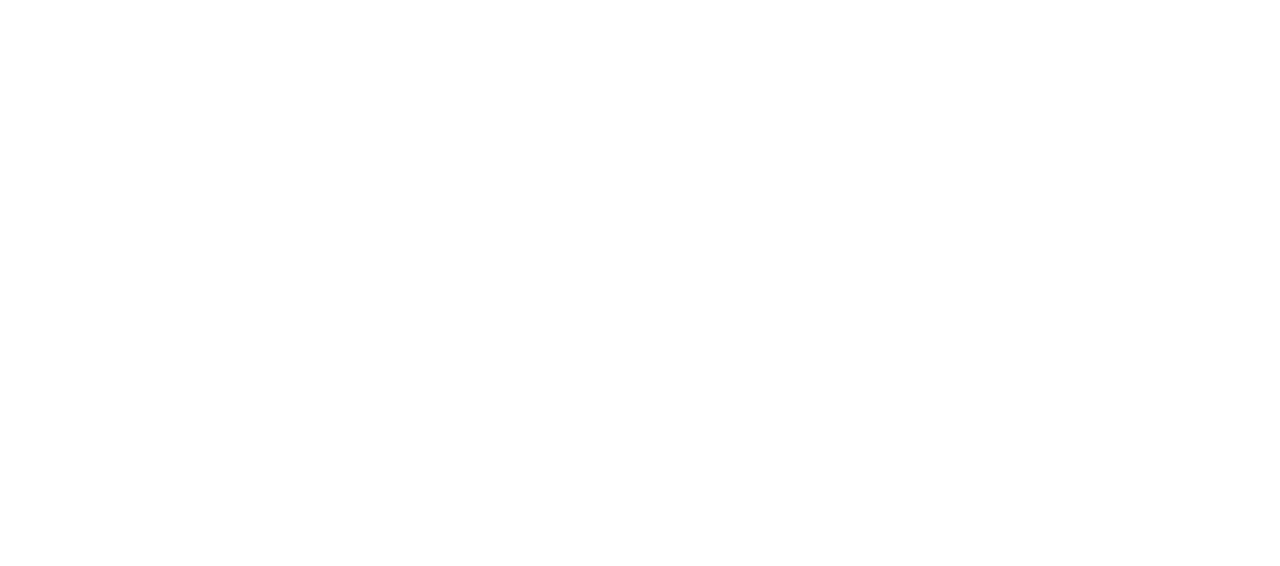
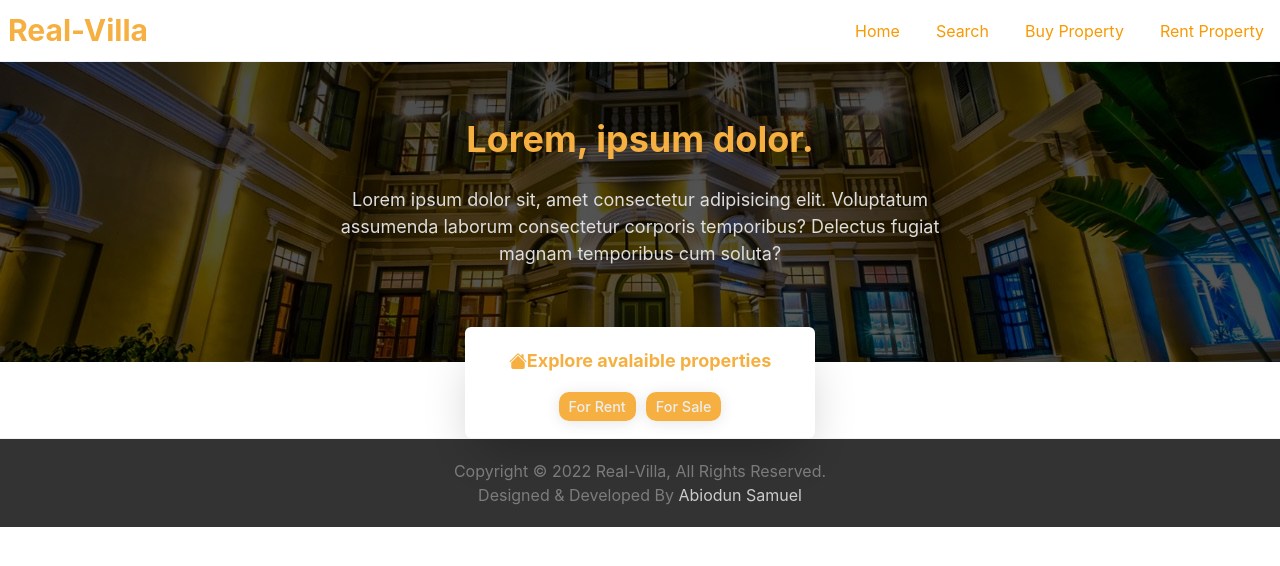
Before and after one commit to Abiodun-Samuel/real-estate-app, a Next.js app: page / in a window 1280 px wide. Shown: the top 566 px of the page. Built offline with nearby package versions, Linux system fonts and the light colour scheme; no server answers; a small style sheet from the web is missing.

Commit message:
redesign navbar

```diff
--- a/components/Hero.jsx
+++ b/components/Hero.jsx
@@ -1,8 +1,12 @@
 import hero from "../assets/images/hero.jpg";
 import Image from "next/image";
 import { Box, Flex, Text } from "@chakra-ui/react";
+import Link from "next/link";
+import { BsFillHouseFill } from "react-icons/bs";
+
 const Hero = () => {
   return (
+    <>
       <div className="hero">
         <Flex
           flexWrap="wrap"
@@ -14,20 +18,55 @@ const Hero = () => {
           <Box minW={300} maxW={600}>
             <Text
               fontSize="4xl"
-            color="#ffffff"
+              color="#F5B041"
               fontWeight="bold"
               marginBottom="5"
             >
               Lorem, ipsum dolor.
             </Text>
-          <Text fontSize="lg" color="#dddddd">
-            Lorem ipsum dolor sit, amet consectetur adipisicing elit. Voluptatum
-            assumenda laborum consectetur corporis temporibus? Delectus fugiat
-            magnam temporibus cum soluta?
+            <Text fontSize="lg" color="#dddddd" paddingBottom={5}>
+              Lorem ipsum dolor sit, amet consectetur adipisicing elit.
+              Voluptatum assumenda laborum consectetur corporis temporibus?
+              Delectus fugiat magnam temporibus cum soluta?
             </Text>
           </Box>
         </Flex>
       </div>
+      <div className="sub-hero">
+        <Flex
+          flexWrap="wrap"
+          justifyContent="center"
+          alignItems="center"
+          p="5"
+          m="auto"
+          width={350}
+          boxShadow="2xl"
+          textAlign="center"
+          rounded="md"
+          bg="white"
+        >
+          <Box>
+            <Text
+              fontSize="lg"
+              fontWeight="bold"
+              color="#F5B041"
+              paddingBottom={5}
+              display="flex"
+              alignItems="center"
+              justifyContent="space-between"
+            >
+              <BsFillHouseFill /> Explore avalaible properties
+            </Text>
+            <Link href="/search?purpose=for-rent">
+              <a className="btn">For Rent</a>
+            </Link>
+            <Link href="/search?purpose=for-sale">
+              <a className="btn">For Sale</a>
+            </Link>
+          </Box>
+        </Flex>
+      </div>
+    </>
   );
 };
 
--- a/components/Navbar.jsx
+++ b/components/Navbar.jsx
@@ -14,20 +14,51 @@ import { BsSearch } from "react-icons/bs";
 import { FiKey } from "react-icons/fi";
 
 const Navbar = () => (
-  <Flex p="2" borderBottom="1px" borderColor="gray.100">
+  <Flex
+    p="2"
+    borderBottom="1px"
+    borderColor="gray.100"
+    alignItems="center"
+    justifyContent={"space-between"}
+  >
     <Box fontSize="3xl" color="#F5B041" fontWeight="bold">
       <Link href="/" paddingLeft="2">
         Real-Villa
       </Link>
     </Box>
-    <Spacer />
     <Box>
+      <Box
+        gap={5}
+        display={[
+          "none", // 0-48em
+          "none", // 48em-80em,
+          "flex", // 80em+
+        ]}
+      >
+        <Link href="/" passHref>
+          <a className="nav-link">Home</a>
+        </Link>
+        <Link href="/search" passHref>
+          <a className="nav-link">Search</a>
+        </Link>
+        <Link href="/search?purpose=for-sale" passHref>
+          <a className="nav-link">Buy Property</a>
+        </Link>
+        <Link href="/search?purpose=for-rent" passHref>
+          <a className="nav-link">Rent Property</a>
+        </Link>
+      </Box>
+
       <Menu>
         <MenuButton
           as={IconButton}
           icon={<FcMenu />}
-          variant="outline"
-          color="#F5B041"
+          backgroundColor="#F5B041"
+          display={[
+            "flex", // 0-48em
+            "flex", // 48em-80em,
+            "none", // 80em+
+          ]}
         />
         <MenuList>
           <Link href="/" passHref>
--- a/pages/index.js
+++ b/pages/index.js
@@ -77,18 +77,18 @@ export default function Home({ propertiesForSale, propertiesForRent }) {
   );
 }
 
-export async function getStaticProps() {
-  const propertyForSale = await fetchApi(
-    `${baseUrl}/properties/list?locationExternalIDs=5002&purpose=for-sale&hitsPerPage=6`
-  );
-  const propertyForRent = await fetchApi(
-    `${baseUrl}/properties/list?locationExternalIDs=5002&purpose=for-rent&hitsPerPage=6`
-  );
+// export async function getStaticProps() {
+//   const propertyForSale = await fetchApi(
+//     `${baseUrl}/properties/list?locationExternalIDs=5002&purpose=for-sale&hitsPerPage=6`
+//   );
+//   const propertyForRent = await fetchApi(
+//     `${baseUrl}/properties/list?locationExternalIDs=5002&purpose=for-rent&hitsPerPage=6`
+//   );
 
-  return {
-    props: {
-      propertiesForSale: propertyForSale?.hits,
-      propertiesForRent: propertyForRent?.hits,
-    },
-  };
-}
+//   return {
+//     props: {
+//       propertiesForSale: propertyForSale?.hits,
+//       propertiesForRent: propertyForRent?.hits,
+//     },
+//   };
+// }
--- a/styles/globals.css
+++ b/styles/globals.css
@@ -5,23 +5,49 @@ body {
   font-family: -apple-system, BlinkMacSystemFont, Segoe UI, Roboto, Oxygen,
     Ubuntu, Cantarell, Fira Sans, Droid Sans, Helvetica Neue, sans-serif;
 }
-
 a {
   color: inherit;
   text-decoration: none;
 }
-
 * {
   box-sizing: border-box;
 }
-
 .hero{
-  background-image: linear-gradient(rgba(0,0,0,0.5), rgba(0,0,0,0.65)), url('../assets/images/hero.jpg');
+  background-image: linear-gradient(rgba(0,0,0,0.7), rgba(0,0,0,0.65)), url('../assets/images/hero.jpg');
   background-repeat: no-repeat;
   background-position: center;
   background-size: cover;
   min-height: 300px;
   padding-top: 10px;
   padding-bottom: 10px;
-  /* padding: 30px; */
 }
+.sub-hero{
+ margin-top: -35px;
+}
+.btn{
+  margin: 5px 5px;
+  background-color: #F5B041;
+  padding: 6px 10px;
+  color: #eee;
+  box-shadow:0px 2px 15px rgba(0, 0, 0, 0.1) ;
+  border-radius: 10px;
+  font-size: 0.9rem;
+  font-weight: 500;
+  transition: 500ms;
+}
+.btn:hover{
+  background-color: #f79a03;
+}
+.nav-icon{
+  color: #ffffff !important;
+}
+.nav-link{
+  color: #f79a03;
+  padding: 5px 8px;
+  transition: 500ms;
+  border-radius: 5px;
+}
+.nav-link:hover{
+  color: #242424;
+  background-color: #ddd;
+}
```
Also changed, not shown: pages/search.js (+8 -9 lines). Lines whose indentation alone changed are shown as unchanged.
